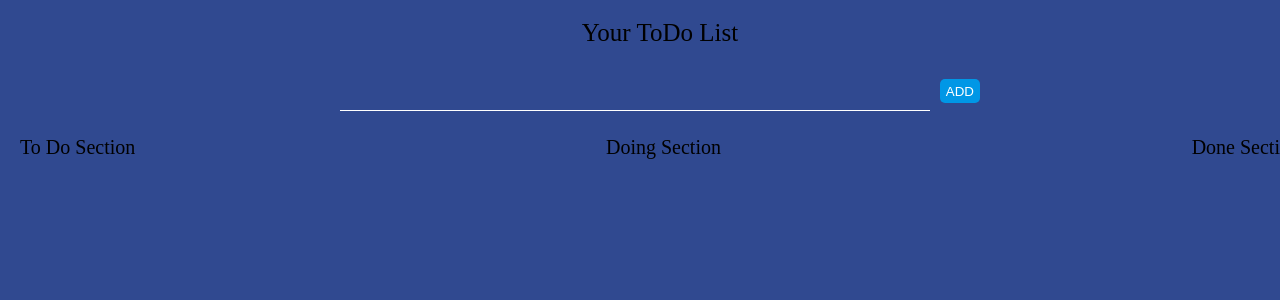
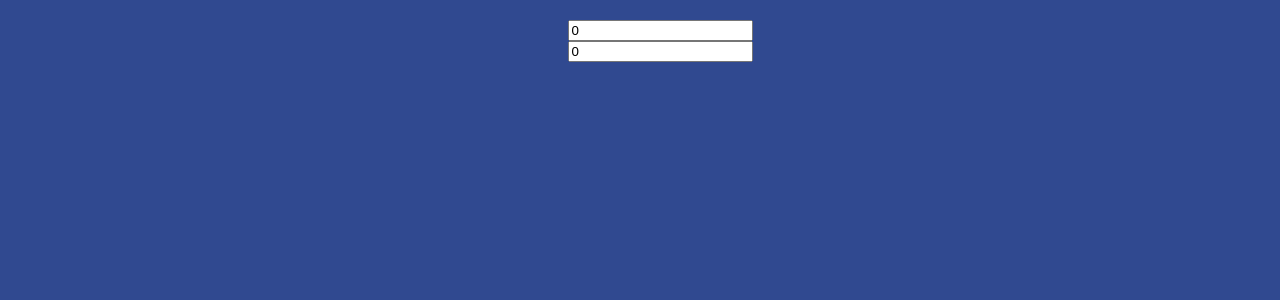
Before and after one commit to Eric-lab-star/react-master-todoapp, a React (Create React App) app: page / in a window 1280 px wide. Shown: the top 300 px of the page. Built offline with nearby package versions, Linux system fonts and the light colour scheme.

Commit message:
recoil selector

```diff
--- a/src/App.tsx
+++ b/src/App.tsx
@@ -1,8 +1,7 @@
+import { FormEvent } from "react";
+import { useRecoilState } from "recoil";
 import styled, { createGlobalStyle } from "styled-components";
-import ToDoForm from "./components/ToDoForm";
-import { Helmet } from "react-helmet";
-import ToDoList from "./components/ToDoList";
-import Header from "./components/Header";
+import { InputData, InputDataSelector } from "./atom";
 
 const GlobalCss = createGlobalStyle`
   html, body, div, span, applet, object, iframe,
@@ -65,15 +64,38 @@ const Main = styled.div`
 `;
 
 export default function App() {
+  const [data, setData] = useRecoilState<number>(InputData);
+  const [dataSelector, setDataSelector] = useRecoilState(InputDataSelector);
+
+  const onChange = (event: FormEvent<HTMLInputElement>) => {
+    const {
+      currentTarget: { value },
+    } = event;
+    setData(+value);
+  };
+
+  const toMin = (event: FormEvent<HTMLInputElement>) => {
+    const {
+      currentTarget: { value },
+    } = event;
+    setDataSelector(+value);
+  };
   return (
     <Main>
       <GlobalCss />
-      <Helmet>
-        <title>Your Personal Manager</title>
-      </Helmet>
-      <Header />
-      <ToDoForm />
-      <ToDoList />
+
+      <input
+        type={"number"}
+        onChange={onChange}
+        value={data}
+        placeholder="hour"
+      />
+      <input
+        type={"number"}
+        value={dataSelector}
+        onChange={toMin}
+        placeholder="min"
+      />
     </Main>
   );
 }
--- /dev/null
+++ b/src/atom.ts
@@ -0,0 +1,18 @@
+import { atom, selector } from "recoil";
+
+export const InputData = atom({
+  key: "Data",
+  default: 0,
+});
+
+export const InputDataSelector = selector<number>({
+  key: "Selector",
+  get: ({ get }) => {
+    const data = get(InputData);
+    return data / 60;
+  },
+  set: ({ set }, newValue) => {
+    const min = 60 * Number(newValue);
+    set(InputData, min);
+  },
+});
--- a/src/atoms.ts
+++ /dev/null
@@ -1,31 +0,0 @@
-import { atom, selector } from "recoil";
-import { Categories, ITodo } from "./interfaces";
-
-export const toDoArrayState = atom<ITodo[]>({
-  key: "toDoArray",
-  default: [],
-});
-
-export const toDoSelector = selector<ITodo[]>({
-  key: "todoSelector",
-  get: ({ get }) => {
-    const toDoArray = get(toDoArrayState);
-    return toDoArray.filter((toDo) => toDo.category === Categories.TODO);
-  },
-});
-
-export const DoingSelector = selector<ITodo[]>({
-  key: "doingSelector",
-  get: ({ get }) => {
-    const toDoArray = get(toDoArrayState);
-    return toDoArray.filter((toDo) => toDo.category === Categories.DOING);
-  },
-});
-
-export const DoneSelector = selector<ITodo[]>({
-  key: "doneSelector",
-  get: ({ get }) => {
-    const toDoArray = get(toDoArrayState);
-    return toDoArray.filter((toDo) => toDo.category === Categories.DONE);
-  },
-});
--- a/src/components/Header.tsx
+++ /dev/null
@@ -1,10 +0,0 @@
-import styled from "styled-components";
-
-const Title = styled.h1`
-  font-size: 25px;
-  margin-bottom: 20px;
-`;
-
-export default function Header() {
-  return <Title>Your ToDo List</Title>;
-}
--- a/src/components/ToDo.tsx
+++ /dev/null
@@ -1,63 +0,0 @@
-import { ITodo } from "../interfaces";
-import styled from "styled-components";
-import { Categories } from "../interfaces";
-import { FormEvent, useState } from "react";
-import { toDoArrayState } from "../atoms";
-import { useRecoilState } from "recoil";
-const Wrapper = styled.div`
-  font-size: 12px;
-  margin: 5px 0px;
-  display: grid;
-  grid-template-columns: 100px 1fr;
-  grid-auto-rows: auto;
-  word-break: break-all;
-`;
-
-const BtnContainer = styled.div`
-  display: flex;
-  justify-content: flex-end;
-`;
-
-const Btn = styled.button`
-  border-style: none;
-  margin: 0px 3px;
-  background-color: #00a8ff;
-  border-radius: 5px;
-  color: white;
-  &:hover {
-    cursor: pointer;
-  }
-`;
-
-export default function ToDo({ todo, id, category }: ITodo) {
-  const [toDo, setToDo] = useRecoilState(toDoArrayState);
-  const [option, setOption] = useState(category);
-  const onChange = (event: FormEvent<HTMLSelectElement>) => {
-    const {
-      currentTarget: { value },
-    } = event;
-    setOption(value as Categories);
-    const targetIndex = toDo.findIndex((v) => v.id === id);
-    setToDo((pre) => [
-      ...pre.slice(0, targetIndex),
-      { todo, id, category: value as Categories },
-      ...pre.slice(targetIndex + 1),
-    ]);
-  };
-  console.log(option);
-  return (
-    <Wrapper key={id}>
-      <div>{todo}</div>
-      <BtnContainer>
-        {
-          <select onChange={onChange} value={option}>
-            <option>Option</option>
-            <option value={Categories.TODO}>To Do</option>
-            <option value={Categories.DOING}>Doing</option>
-            <option value={Categories.DONE}>Done</option>
-          </select>
-        }
-      </BtnContainer>
-    </Wrapper>
-  );
-}
--- a/src/components/ToDoForm.tsx
+++ /dev/null
@@ -1,54 +0,0 @@
-import { SubmitHandler, useForm } from "react-hook-form";
-import { useRecoilState, useRecoilValue, useSetRecoilState } from "recoil";
-import styled from "styled-components";
-import { toDoArrayState } from "../atoms";
-import { Categories, ITodo } from "../interfaces";
-
-const Form = styled.form`
-  width: 50vw;
-  height: 2em;
-  display: flex;
-  align-items: center;
-  justify-content: center;
-  margin: 10px;
-  & input {
-    width: 100%;
-    padding: 10px;
-    font-size: 16px;
-    font-weight: 700;
-    border-style: none;
-    background-color: inherit;
-    border-bottom: 1px solid white;
-    margin-right: 10px;
-    color: white;
-  }
-  & button {
-    height: 1.8em;
-    background-color: #0097e6;
-    border-style: none;
-    border-radius: 5px;
-    color: white;
-  }
-`;
-
-export default function ToDoForm() {
-  const setToDoArray = useSetRecoilState(toDoArrayState);
-  const { register, handleSubmit, setValue } = useForm<ITodo>();
-
-  const onSubmit: SubmitHandler<ITodo> = ({ todo }) => {
-    setToDoArray((pre) => [
-      { todo: todo, id: Date.now(), category: "TODO" as Categories },
-      ...pre,
-    ]);
-    setValue("todo", "");
-  };
-
-  return (
-    <div>
-      <Form onSubmit={handleSubmit(onSubmit)}>
-        <input {...register("todo")} type="text" autoComplete="off" />
-        <button>ADD</button>
-      </Form>
-    </div>
-  );
-}
--- a/src/components/ToDoList.tsx
+++ /dev/null
@@ -1,50 +0,0 @@
-import { useRecoilValue } from "recoil";
-import styled from "styled-components";
-import { DoingSelector, DoneSelector, toDoSelector } from "../atoms";
-import ToDo from "./ToDo";
-
-const Wrapper = styled.div`
-  display: flex;
-  width: inherit;
-  justify-content: space-between;
-  margin: 20px;
-`;
-
-const Item = styled.div`
-  display: flex;
-  flex-direction: column;
-  align-items: center;
-`;
-
-const Title = styled.div`
-  font-size: 20px;
-`;
-export default function ToDoList() {
-  const doing = useRecoilValue(DoingSelector);
-  const done = useRecoilValue(DoneSelector);
-  const todo = useRecoilValue(toDoSelector);
-  return (
-    <Wrapper>
-      <Item>
-        <Title>To Do Section</Title>
-        {todo.map((toDo) => (
-          <ToDo key={toDo.id} {...toDo} />
-        ))}
-      </Item>
-
-      <Item>
-        <Title>Doing Section</Title>
-        {doing.map((toDo) => (
-          <ToDo key={toDo.id} {...toDo} />
-        ))}
-      </Item>
-
-      <Item>
-        <Title>Done Section</Title>
-        {done.map((toDo) => (
-          <ToDo key={toDo.id} {...toDo} />
-        ))}
-      </Item>
-    </Wrapper>
-  );
-}
--- a/src/interfaces.ts
+++ /dev/null
@@ -1,11 +0,0 @@
-export interface ITodo {
-  todo: string;
-  id: number;
-  category: Categories;
-}
-
-export enum Categories {
-  "TODO" = "TODO",
-  "DOING" = "DOING",
-  "DONE" = "DONE",
-}
```
